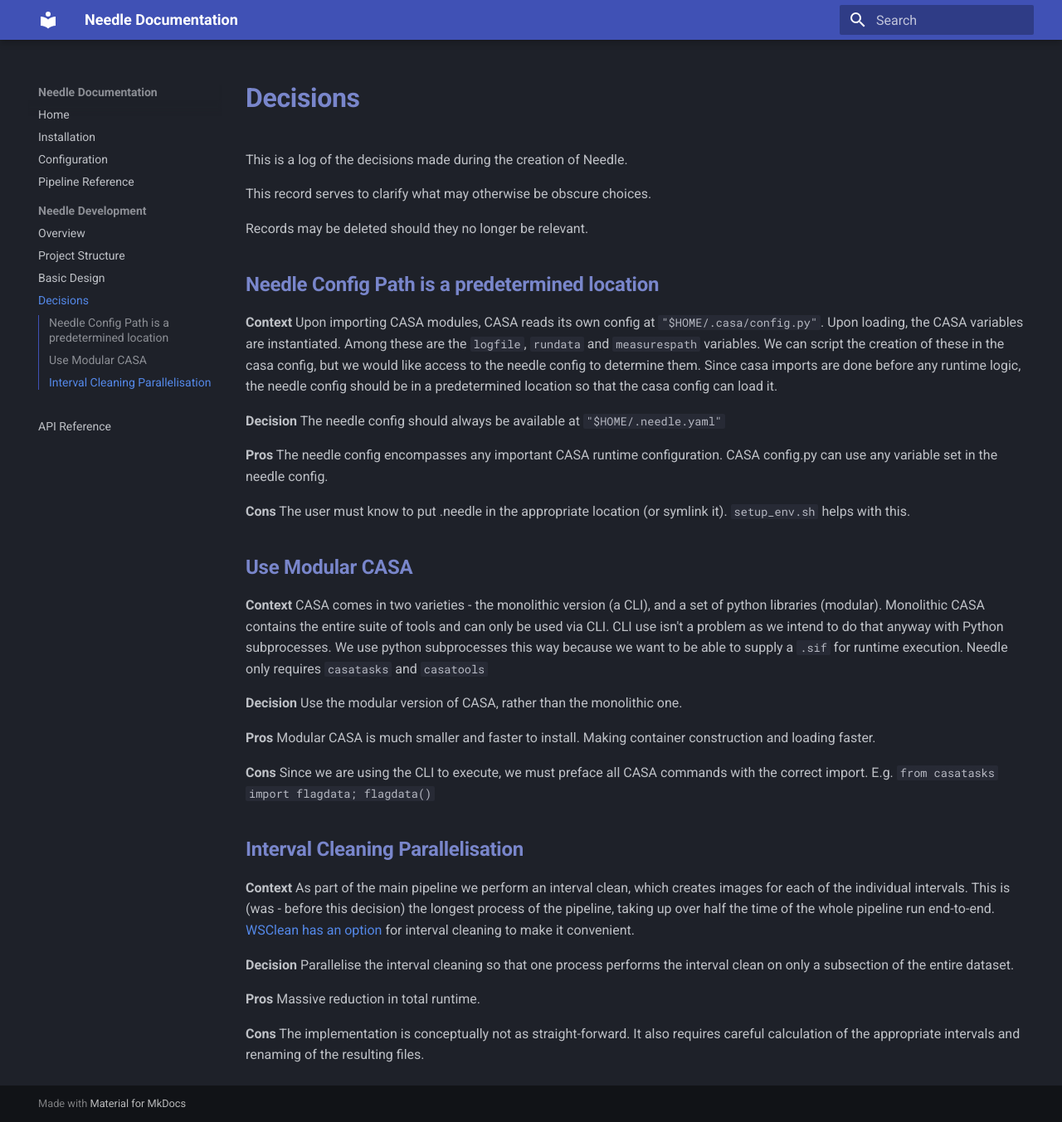
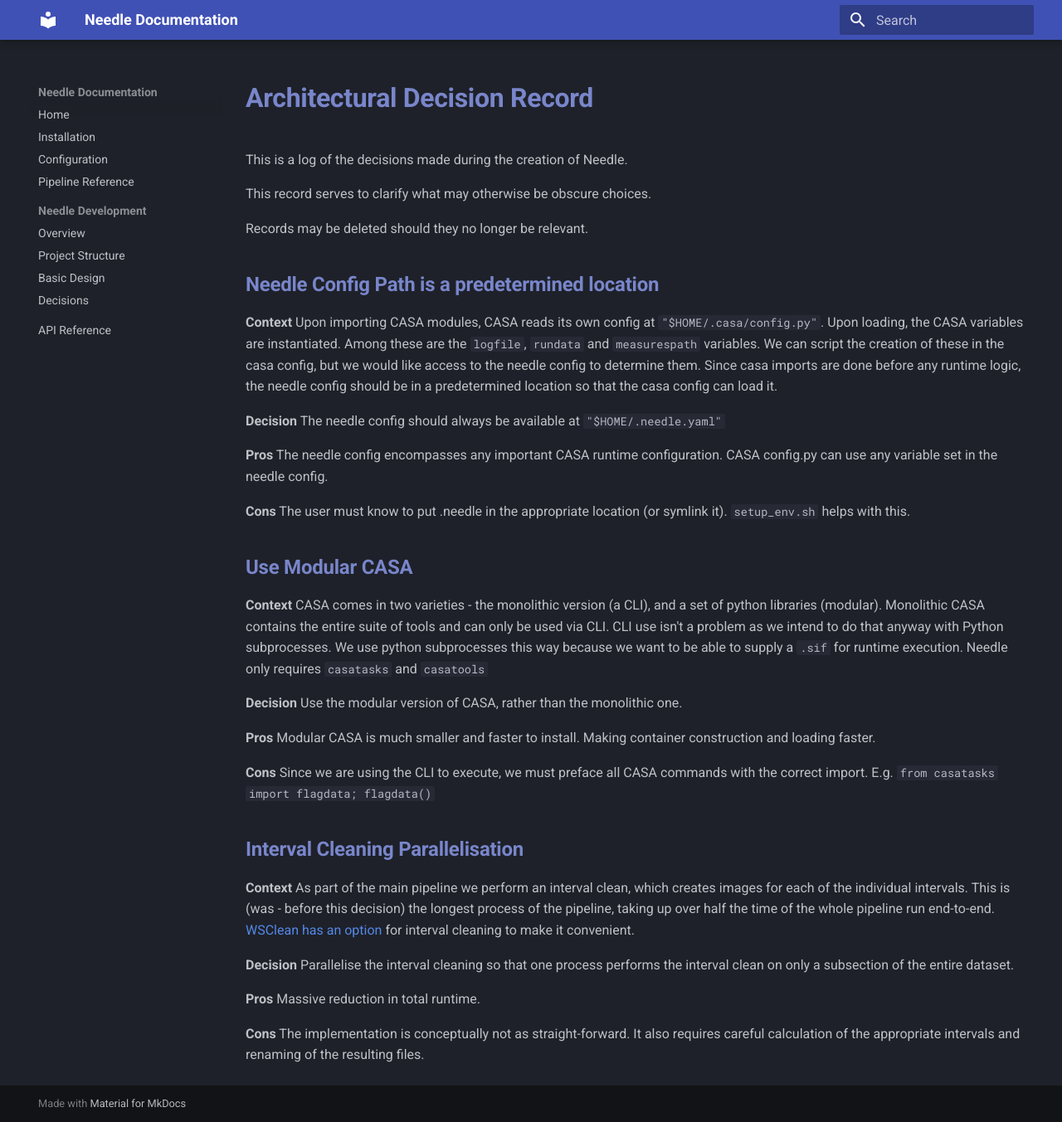
Before and after one commit to ADACS-Australia/RChhetri-2026A, an MkDocs documentation site: the page built from docs/needle_development/adr.md, in a window 1280 px wide and 1353 px high. Shown: the whole window at 83% size. Built offline with MkDocs 1.6.1 and Material for MkDocs 9.7.7, drawn with Linux system fonts in a browser that asks for light colours.

Commit message:
decisions -> adr

```diff
--- a/docs/needle_development/decisions.md
+++ b/docs/needle_development/adr.md
@@ -1,4 +1,4 @@
-# Decisions
+# Architectural Decision Record
 
 This is a log of the decisions made during the creation of Needle.
 
```
